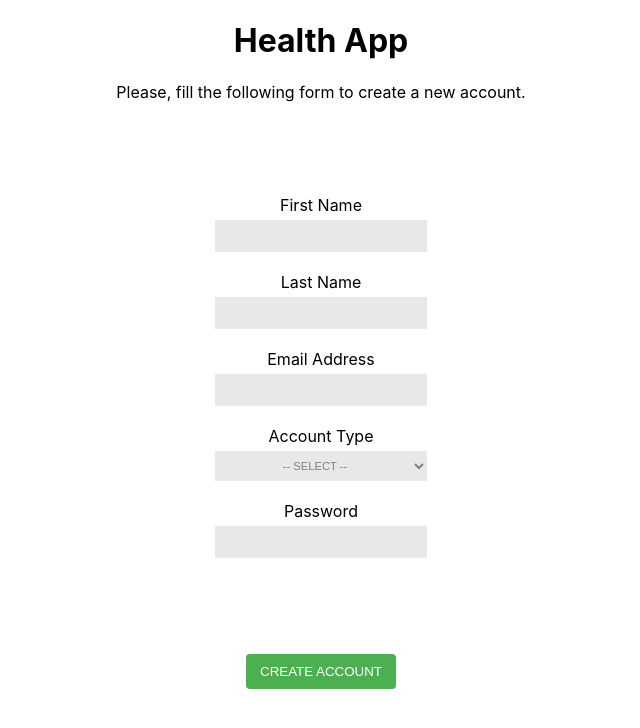
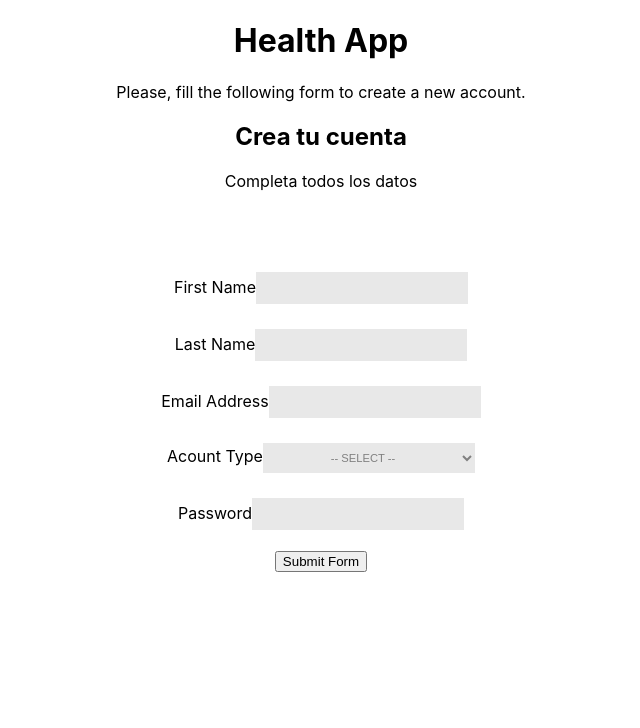
Before and after one commit to florsp93/health-app, a React (Create React App) app: page / in a window 1280 px wide. Shown: the top 728 px of the page, without its empty margins (319-959 px from the left). Built offline with nearby package versions, Linux system fonts and the light colour scheme.

Commit message:
destructuring inputParameters in smallers components

```diff
--- a/src/App.js
+++ b/src/App.js
@@ -1,14 +1,15 @@
-import "./App.css";
 import InputParameters from "./InputParameters";
+import SignUpForm from "./components/sign-up-form/sign-un-form.component";
 
-function App() {
+const App = () => {
   return (
     <div className="App">
       <h1>Health App</h1>
       <p>Please, fill the following form to create a new account.</p>
-      <InputParameters />
+      {/* <InputParameters /> */}
+      <SignUpForm />
     </div>
   );
-}
+};
 
 export default App;
--- a/src/InputParameters.js
+++ b/src/InputParameters.js
@@ -1,4 +1,4 @@
-import React, { useState, useEffect } from "react";
+import { useState, useEffect } from "react";
 import "./InputParameters.css";
 
 const USER = {
@@ -60,6 +60,8 @@ function InputParameters() {
       case "both":
         newAccountType = "Patient & Caregiver";
         break;
+      default:
+        return null;
     }
     for (let user of usersData) {
       if (user.email === newUserData.email) {
--- /dev/null
+++ b/src/components/form-input/form-input.component.jsx
@@ -0,0 +1,8 @@
+export const FormInput = ({ label, ...otherProps }) => {
+  return (
+    <div>
+      {label && <label>{label}</label>}
+      <input {...otherProps} />
+    </div>
+  );
+};
--- /dev/null
+++ b/src/components/sign-up-form/sign-un-form.component.jsx
@@ -0,0 +1,108 @@
+import { useState } from "react";
+
+import { FormInput } from "../form-input/form-input.component";
+
+const defaultFormFields = {
+  email: "",
+  password: "",
+  firstName: "",
+  lastName: "",
+  accountType: "",
+};
+
+const SignUpForm = () => {
+  const [formFields, setFormFields] = useState(defaultFormFields);
+
+  const resetFormFields = () => {
+    setFormFields(defaultFormFields);
+  };
+
+  const handleChange = (event) => {
+    const { name, value } = event.target;
+    setFormFields({ ...formFields, [name]: value });
+  };
+
+  const handleSubmit = async (event) => {
+    event.preventDefault();
+
+    try {
+      console.log(formFields);
+      resetFormFields();
+    } catch (error) {
+      console.log("error: ", error);
+    }
+  };
+
+  return (
+    <div className="sign-up-container">
+      <h2>Crea tu cuenta</h2>
+      <span>Completa todos los datos</span>
+      <form onSubmit={handleSubmit}>
+        <FormInput
+          label="First Name"
+          type="text"
+          required
+          onChange={handleChange}
+          name="firstName"
+          value={formFields.firstName}
+        />
+
+        <FormInput
+          label="Last Name"
+          type="text"
+          required
+          onChange={handleChange}
+          name="lastName"
+          value={formFields.lastName}
+        />
+
+        <FormInput
+          label="Email Address"
+          type="email"
+          required
+          onChange={handleChange}
+          name="email"
+          value={formFields.email}
+        />
+
+        <label htmlFor="accountType">
+          Acount Type
+          <select
+            className="selectStyle"
+            required
+            id="accountType"
+            name="accountType"
+            value={formFields.accountType}
+            onChange={handleChange}
+          >
+            <option name="accountType" id="accountType" value="">
+              -- SELECT --
+            </option>
+            <option name="accountType" id="accountType" value="patient">
+              Patient
+            </option>
+            <option name="accountType" id="accountType" value="caregiver">
+              Caregiver
+            </option>
+            <option name="accountType" id="accountType" value="both">
+              Both
+            </option>
+          </select>
+        </label>
+
+        <FormInput
+          label="Password"
+          type="password"
+          required
+          onChange={handleChange}
+          name="password"
+          value={formFields.password}
+        />
+
+        <button type="submit">Submit Form</button>
+      </form>
+    </div>
+  );
+};
+
+export default SignUpForm;
```
Also changed, not shown: src/index.js (+9 -6 lines), src/components/form-input/form-input.styles.css (added), src/components/sign-up-form/sign-up-form.styles.css (added), 1 other file (tests, documents, lock files or other folders).
